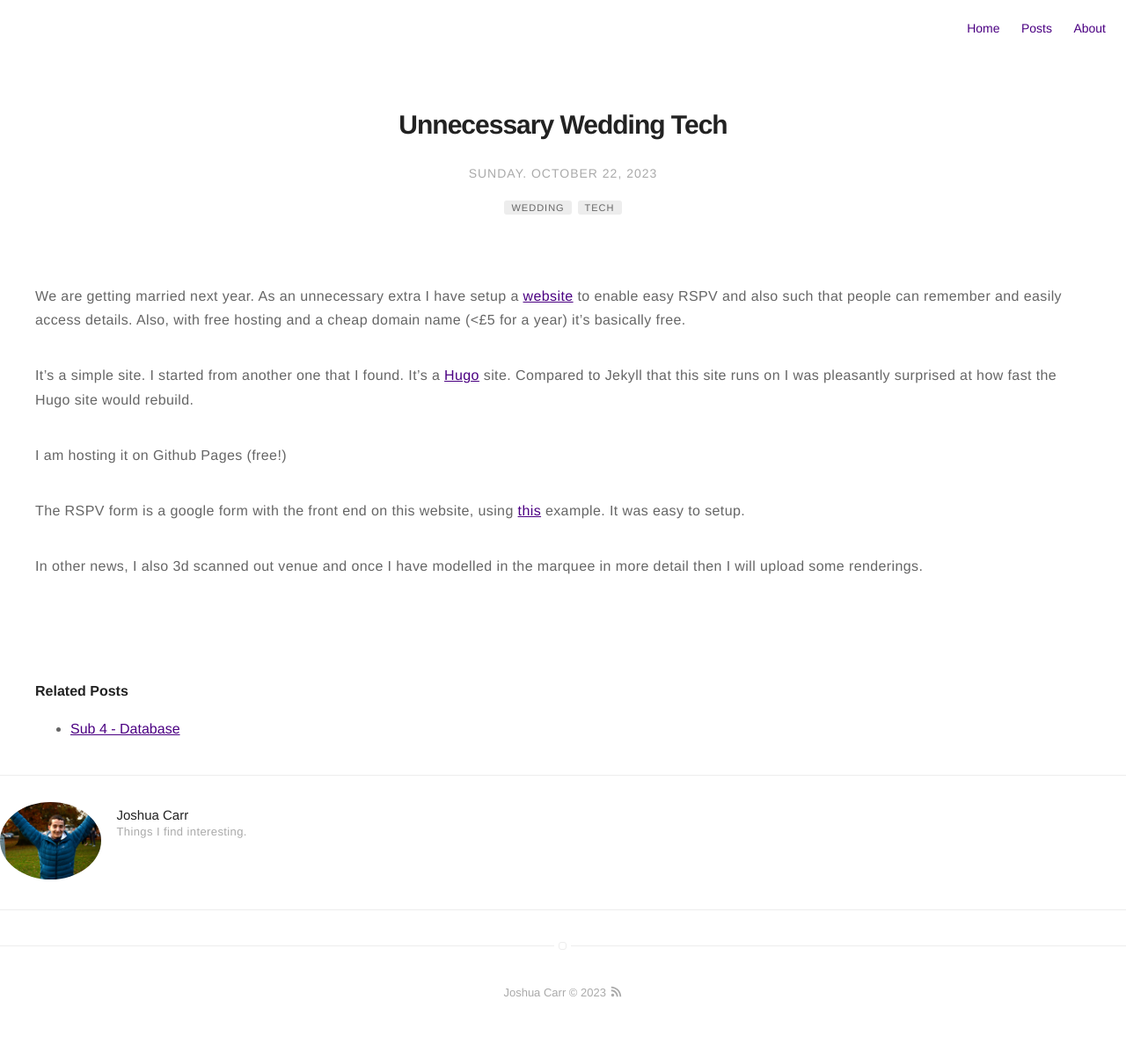
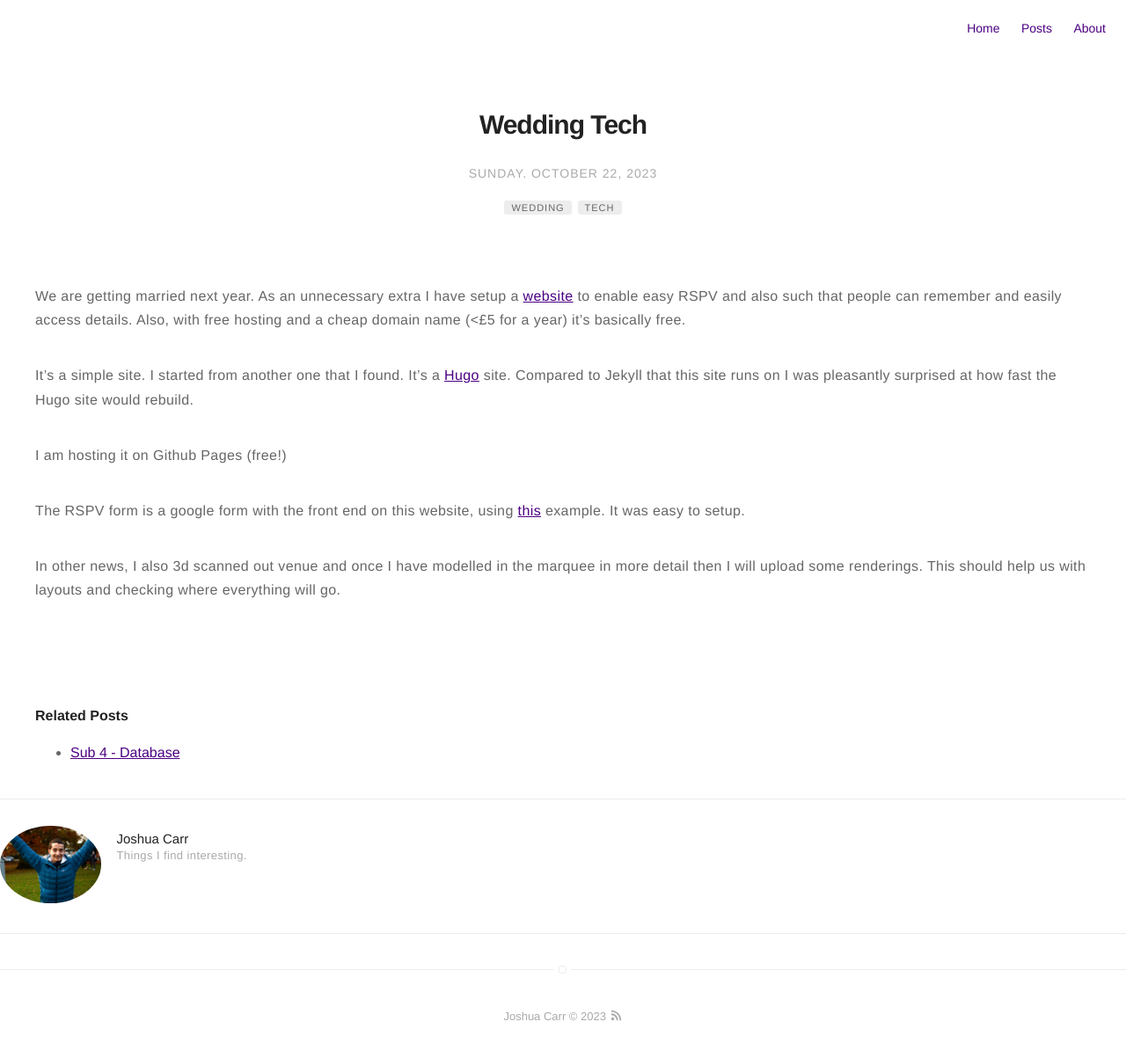
Before and after one commit to jc782/jc782.github.io, a Jekyll site: the page built from _posts/2023-10-31-Wedding-Website.markdown, in a window 1280 px wide. Shown: the whole page at 88% size. Built offline with Jekyll 4.4.1, drawn with Linux system fonts in a browser that asks for light colours; before the commit the page ends 1176 px from its top, so only the background shows below that.

Commit message:
wedding page corrections

```diff
--- a/_posts/2023-10-31-Wedding-Website.markdown
+++ b/_posts/2023-10-31-Wedding-Website.markdown
@@ -1,5 +1,5 @@
 ---
-title: Unnecessary Wedding Tech
+title: Wedding Tech
 layout: post
 date: '2023-10-22 22:35'
 headerImage: false
@@ -21,4 +21,4 @@ I am hosting it on Github Pages (free!)
 
 The RSPV form is a google form with the front end on this website, using [this](https://blog.puvvadi.me/posts/add-contact-form-hugo-google-forms/) example. It was easy to setup.
 
-In other news, I also 3d scanned out venue and once I have modelled in the marquee in more detail then I will upload some renderings.
+In other news, I also 3d scanned out venue and once I have modelled in the marquee in more detail then I will upload some renderings. This should help us with layouts and checking where everything will go.
```
